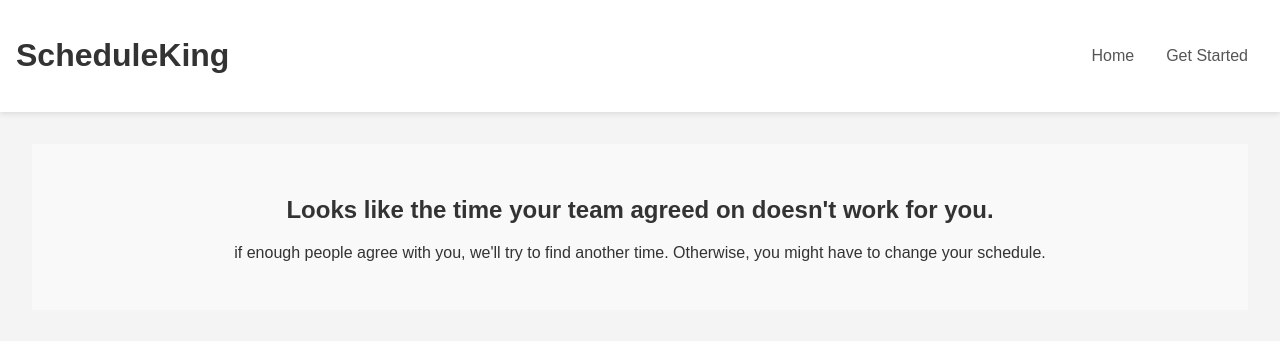
After one commit to notluckycharm/ScheduleKing, a Flask app: page /incompatible-time in a window 1280 px wide. The commit adds this page. Shown: the top 341 px of the page. Run offline with Flask 3, Linux system fonts and the light colour scheme.

Commit message:
load route added

```diff
--- a/app.py
+++ b/app.py
@@ -6,6 +6,8 @@ it, or not.
 
 from flask import Flask, render_template, redirect, request, session
 from flask_sqlalchemy import SQLAlchemy
+import string
+import random
 from google.oauth2.credentials import Credentials
 from google_auth_oauthlib.flow import Flow
 from google.auth.transport.requests import Request
@@ -14,6 +16,8 @@ import os
 import json
 from datetime import datetime, timedelta
 
+# List of active meetings
+meetings = []
 app = Flask(__name__)
 app.secret_key = os.urandom(24)
 
@@ -23,7 +27,7 @@ db = SQLAlchemy(app)
 
 class Meeting(db.Model):
     id = db.Column(db.Integer, primary_key=True)
-    meeting_id = db.Column(db.Integer)
+    meeting_id = db.Column(db.String)
     time = db.Column(db.DateTime)
     attendees = db.Column(db.Integer)
 
@@ -41,6 +45,17 @@ CLIENT_SECRET_FILE = 'json/client_secret_24926313134-10lhg1c7j7qgsm0ak32hqau8uj6
 # Define working hours (based on user input from HTML form)
 working_hours_start = datetime.strptime('09:00', '%H:%M').time()
 working_hours_end = datetime.strptime('17:00', '%H:%M').time()
+
+# Generates random meeting code
+def generate_meeting_code(length=8):
+    # Define the pool of characters
+    characters = string.ascii_letters + string.digits
+
+    # Generate a random meeting code
+    meeting_code = ''.join(random.choice(characters) for _ in range(length))
+
+    return meeting_code
+
 
 # Direct to input page
 @app.route('/')
@@ -155,7 +170,9 @@ def find_time() :
         # Get user input from the form
         duration = request.form.get('duration')
         dates = request.form.get('dates')
+        partnum = request.form.get('partnum')
 
+        meetingno = generate_meeting_code()
         # Process user input and find the first free time slot
         first_free_time_slot = find_first_free_time_slot(
             working_hours_start,
@@ -165,7 +182,7 @@ def find_time() :
         )
 
         # Render the results page with the first free time slot
-        return render_template('free_time.html', first_free_time_slot=first_free_time_slot)
+        return render_template('free_time.html', first_free_time_slot=first_free_time_slot, meetingno=meetingno)
 
     # Render the form page for user input
     return render_template('input_form.html')
@@ -203,6 +220,10 @@ def time_loading():
 def participant_login():
     return render_template("participant.html")
 
+@app.route('/incompatible-time')
+def cantmakeit():
+    return render_template("cantmakeit.html")
+
 if __name__ == '__main__':
     with app.app_context():
         db.create_all()
--- /dev/null
+++ b/templates/cantmakeit.html
@@ -0,0 +1,32 @@
+<!DOCTYPE html>
+<html lang="en">
+
+<head>
+    <meta charset="UTF-8">
+    <meta name="viewport" content="width=device-width, initial-scale=1.0">
+    <title>Loading...</title>
+    <link rel="stylesheet" href="../static/style.css">
+</head>
+
+<body>
+    <header>
+        <h1>ScheduleKing</h1>
+        <nav>
+          <ul>
+            <li><a href="/">Home</a></li>
+            <li><a href="/authorize">Get Started</a></li>
+          </ul>
+        </nav>
+      </header>
+    <main>
+        <section class="hero">
+            <div class="loading-container">
+                <h2>Looks like the time your team agreed on doesn't work for you.</h2>
+
+                <p> if enough people agree with you, we'll try to find another time. Otherwise, you might have to change your schedule.</p>
+            </div>
+        </section>
+    </main>
+</body>
+
+</html>
--- a/templates/free_time.html
+++ b/templates/free_time.html
@@ -8,7 +8,11 @@
   <body>
     <h1>First Free Time Slot</h1>
     {% if first_free_time_slot %}
-    <p>The first free time slot is: {{ first_free_time_slot }}</p>
+    <p>The first free time slot is: {{ first_free_time_slot }}</p><br />
+    <p>Check you calendar and make sure that time works for you</p>
+    <p>Can you make this meeting time?</p>
+    <button>Yes</button> <button>If I Have To</button> <form action="/incompatible-time"><button>No</button>
+    </form>
     {% else %}
     <p>No free time slots found within the specified parameters.</p>
     {% endif %}
--- a/templates/input_form.html
+++ b/templates/input_form.html
@@ -25,6 +25,9 @@
       <label for="dates">Dates (YYYY-MM-DD, comma-separated):</label><br />
       <input type="text" id="dates" name="dates" required /><br /><br />
 
+      <label for="partnum">Number of Expected Participants</label><br />
+      <input type="number" id="partnum" name="partnum" required /><br /><br />
+
       <button type="submit">Find Free Time</button>
     </form>
   </body>
--- a/templates/loading.html
+++ b/templates/loading.html
@@ -14,7 +14,7 @@
         <nav>
           <ul>
             <li><a href="/">Home</a></li>
-            <li><a href="/authorize">Get Started</a></li>
+            <li><a href="/authorize/host">Get Started</a></li>
           </ul>
         </nav>
       </header>
--- a/templates/participant.html
+++ b/templates/participant.html
@@ -13,7 +13,7 @@
       <nav>
         <ul>
           <li><a href="/">Home</a></li>
-          <li><a href="/authorize">Get Started</a></li>
+          <li><a href="/authorize/host">Get Started</a></li>
         </ul>
       </nav>
     </header>
```
